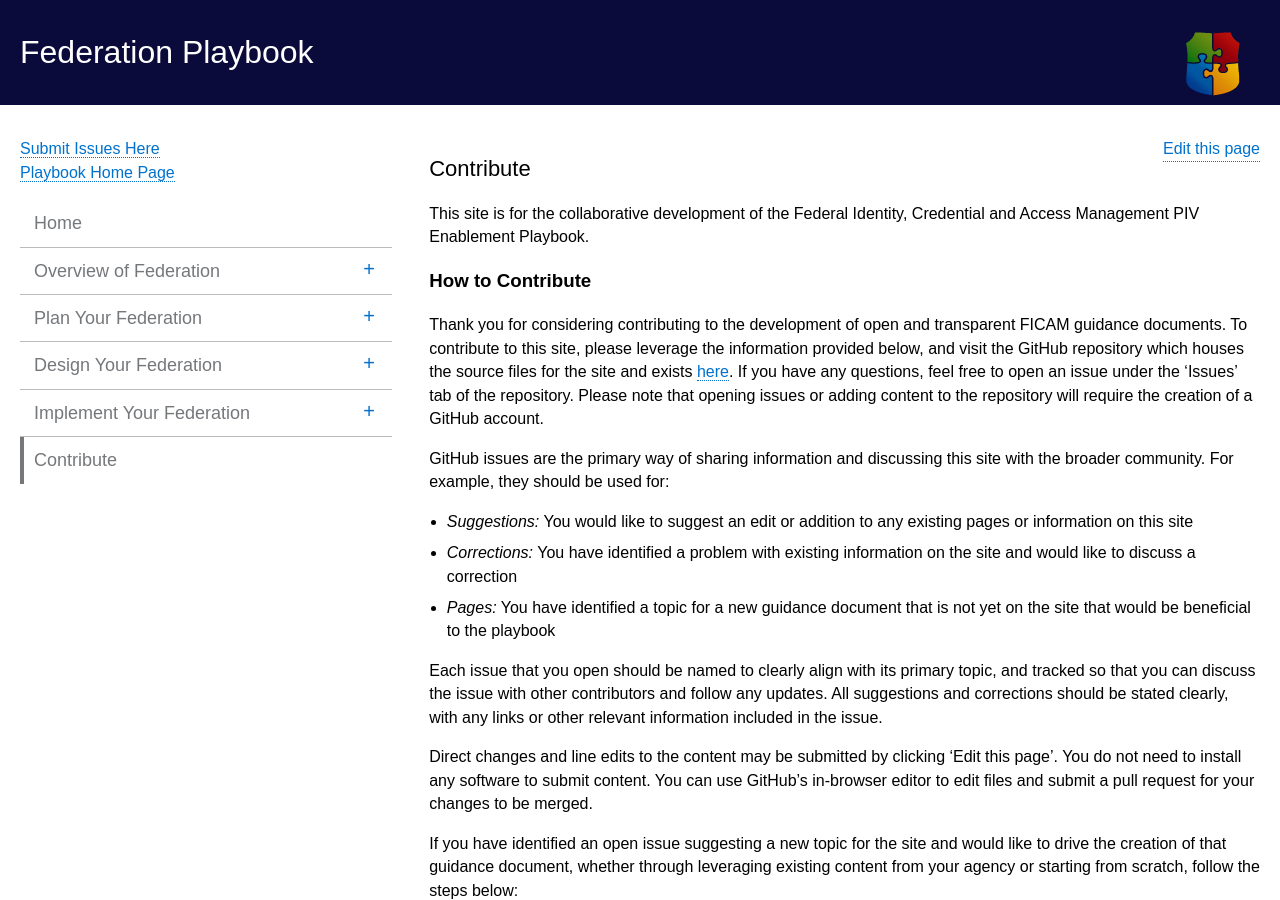
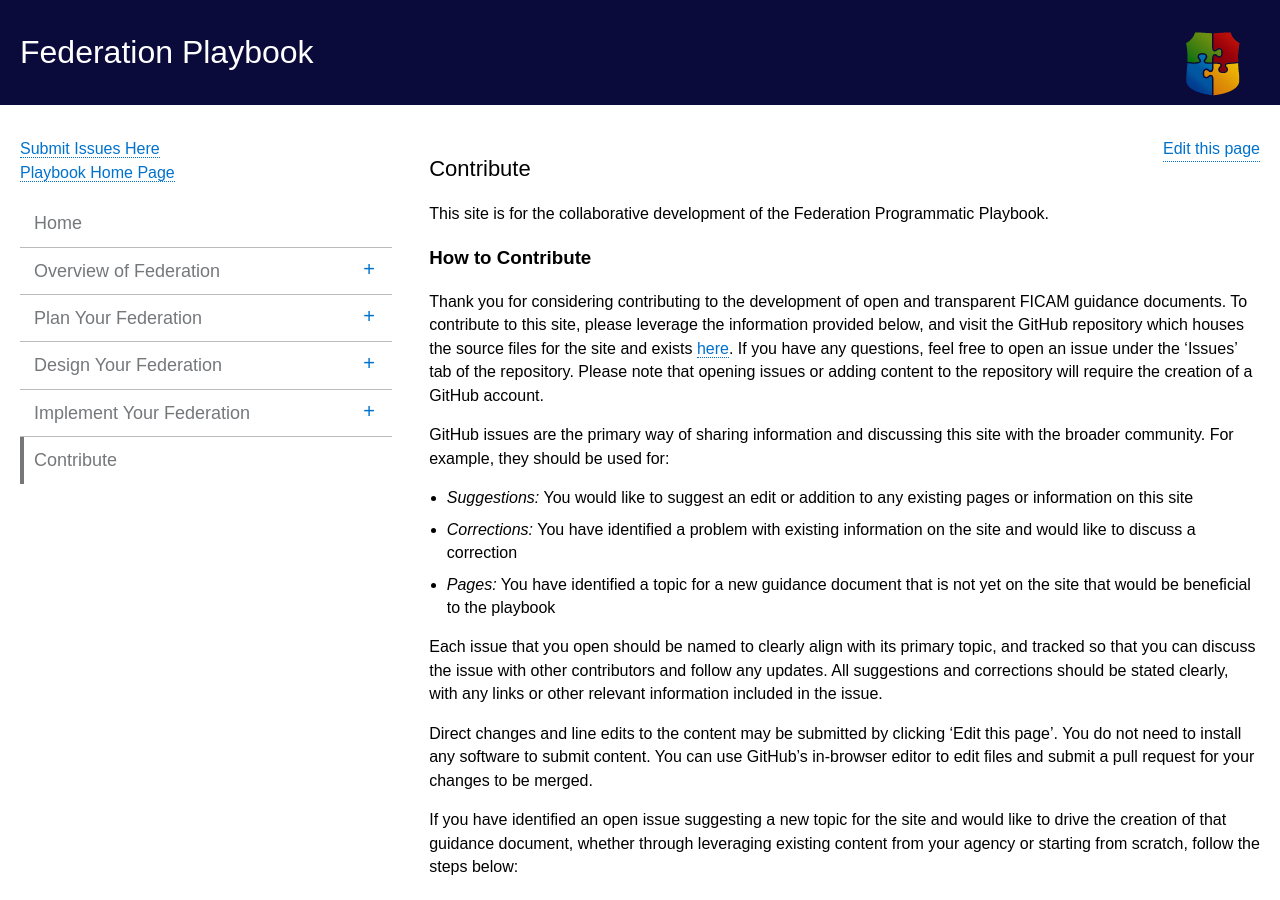
Before and after one commit to bnbuckler/federation, a Jekyll site: the page built from pages/contribute.md, in a window 1280 px wide and 900 px high. Built offline with Jekyll 4.4.1, drawn with Linux system fonts in a browser that asks for light colours.

Commit message:
Update contribute.md

```diff
--- a/pages/contribute.md
+++ b/pages/contribute.md
@@ -3,7 +3,7 @@ layout: page
 title: Contribute
 permalink: /contribute/
 ---
-This site is for the collaborative development of the Federal Identity, Credential and Access Management PIV Enablement Playbook.
+This site is for the collaborative development of the Federation Programmatic Playbook.
 
 ### How to Contribute
 
```
